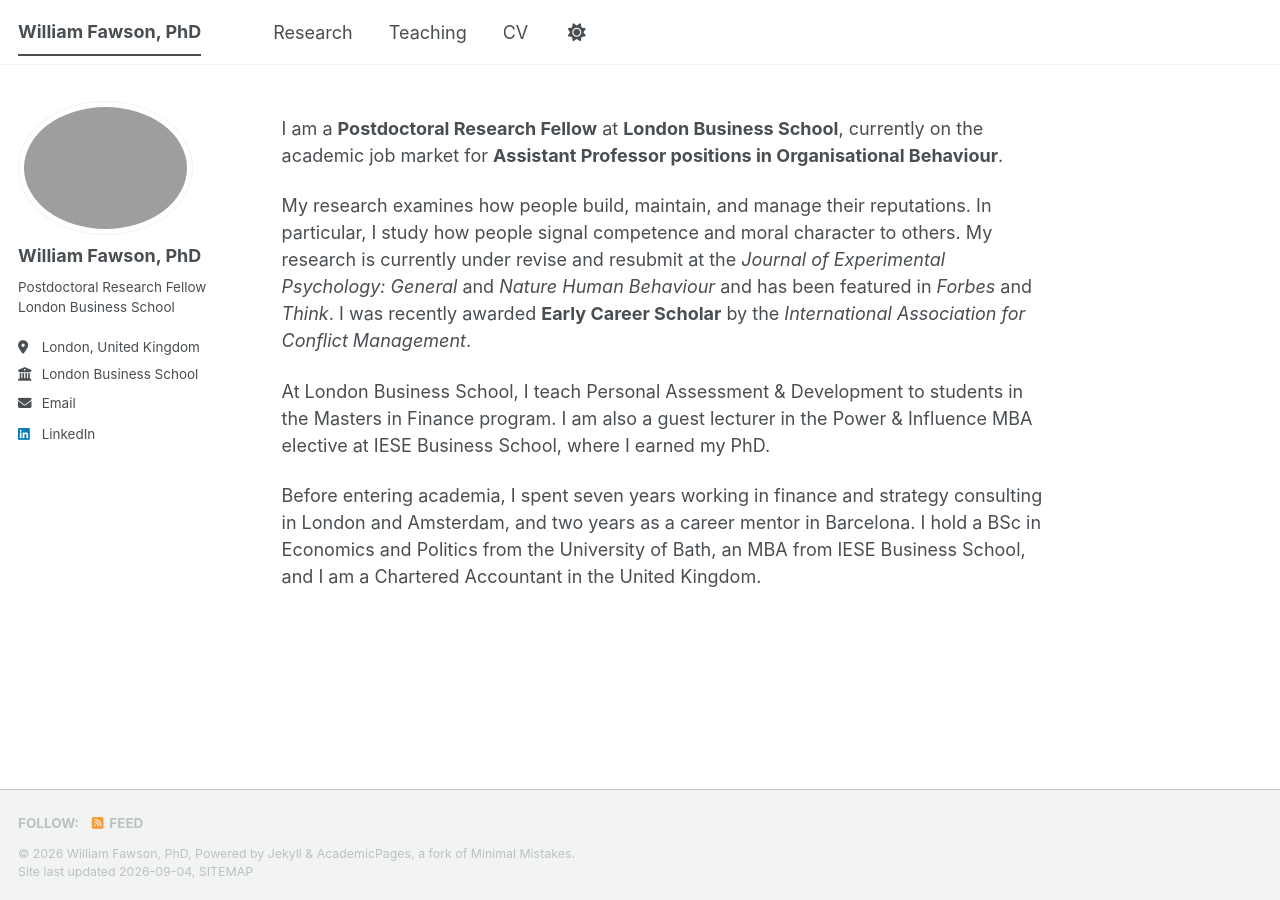
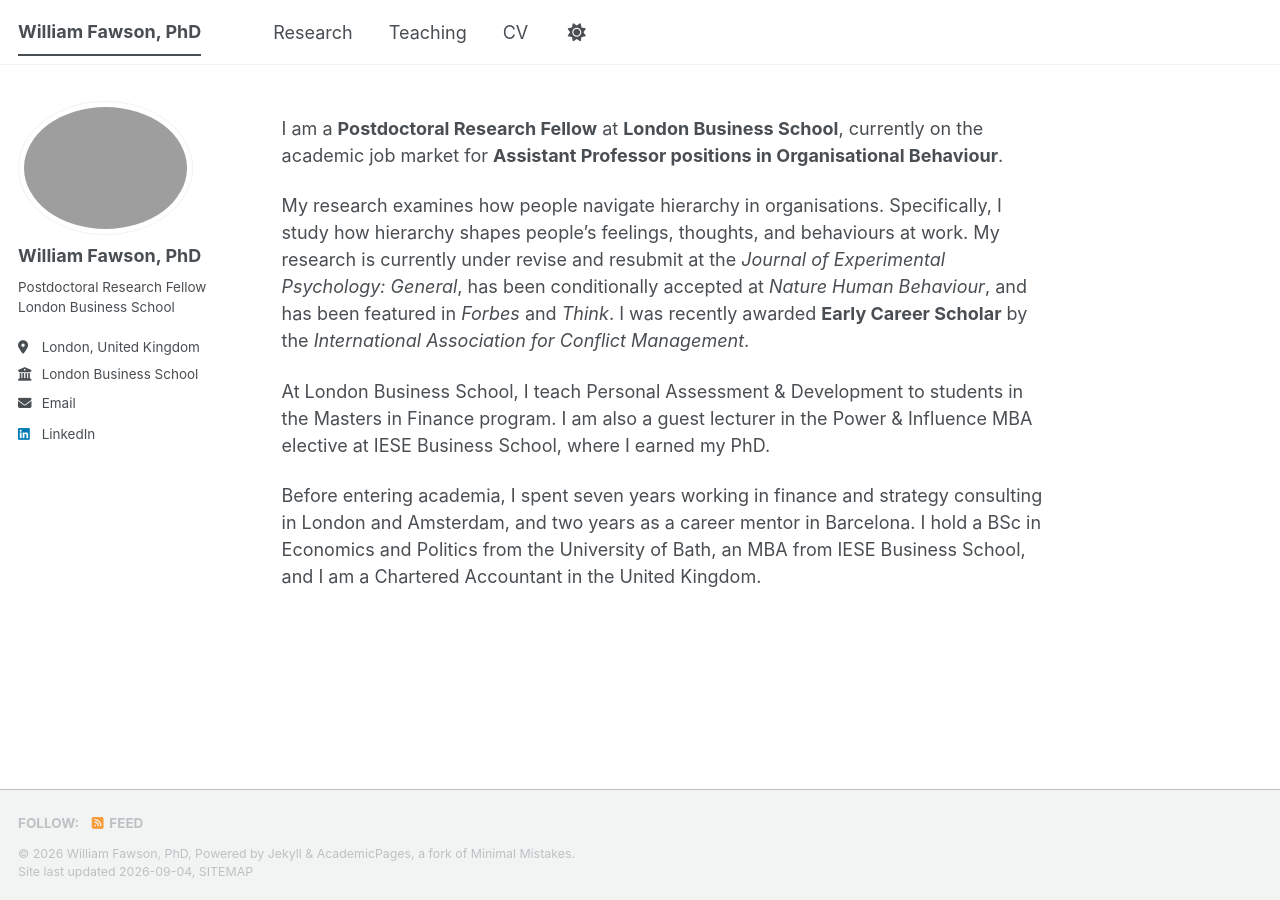
Before and after one commit to williamfawson/williamfawson.github.io, a Jekyll site: the page built from _pages/about.md, in a window 1280 px wide. Built offline with Jekyll 4.4.1, drawn with Linux system fonts in a browser that asks for light colours; a style sheet for code colours, icons or effects is not loaded.

Commit message:
Update about.md

```diff
--- a/_pages/about.md
+++ b/_pages/about.md
@@ -10,7 +10,7 @@
 
 I am a **Postdoctoral Research Fellow** at **London Business School**, currently on the academic job market for **Assistant Professor positions in Organisational Behaviour**.
 
-My research examines how people build, maintain, and manage their reputations. In particular, I study how people signal competence and moral character to others. My research is currently under revise and resubmit at the *Journal of Experimental Psychology: General* and *Nature Human Behaviour* and has been featured in *Forbes* and *Think*. I was recently awarded **Early Career Scholar** by the *International Association for Conflict Management*.
+My research examines how people navigate hierarchy in organisations. Specifically, I study how hierarchy shapes people’s feelings, thoughts, and behaviours at work. My research is currently under revise and resubmit at the *Journal of Experimental Psychology: General*, has been conditionally accepted at *Nature Human Behaviour*, and has been featured in *Forbes* and *Think*. I was recently awarded **Early Career Scholar** by the *International Association for Conflict Management*.
 
 At London Business School, I teach Personal Assessment & Development to students in the Masters in Finance program. I am also a guest lecturer in the Power & Influence MBA elective at IESE Business School, where I earned my PhD.
 
```
